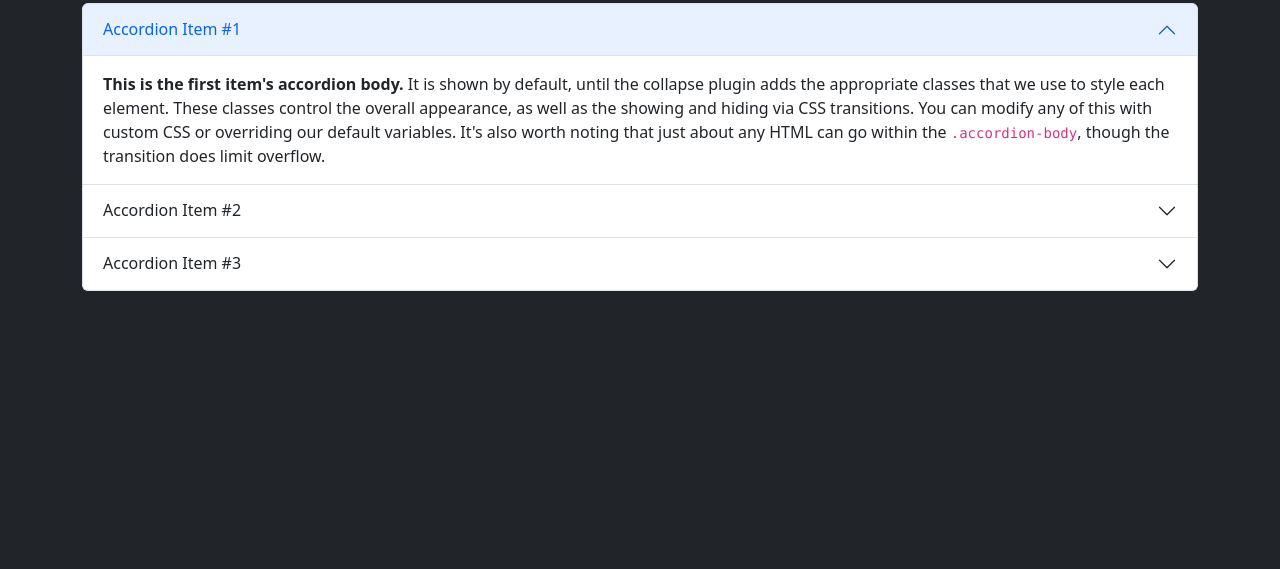
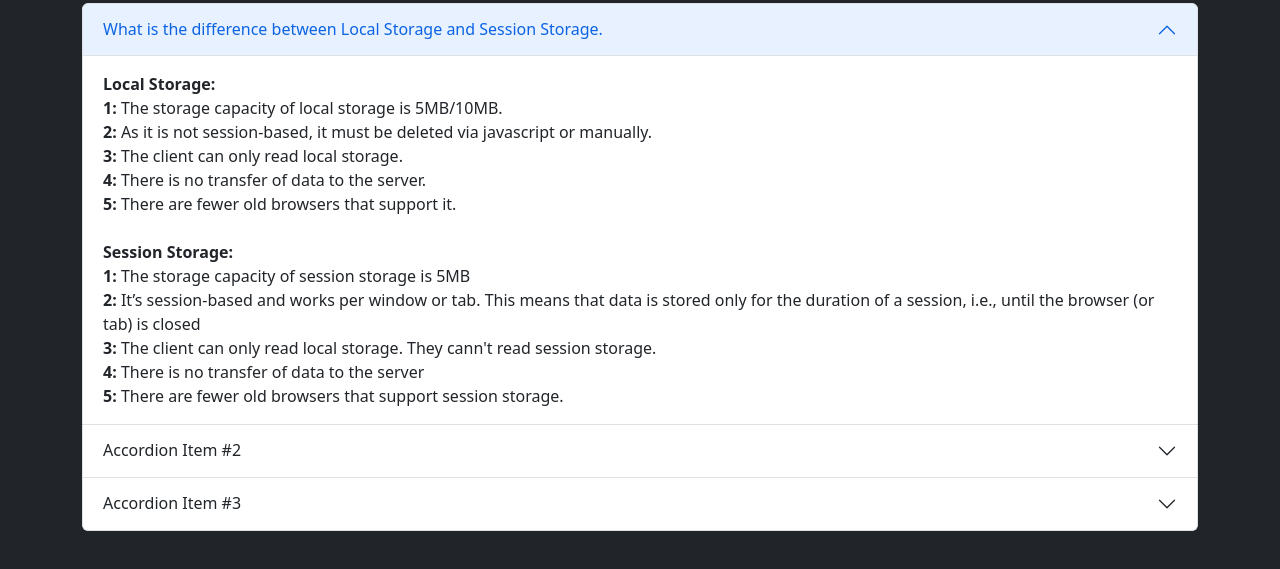
Before and after one commit to al-shaimon/type-monster-debug, a plain HTML site: page blog.html in a window 1280 px wide. Shown: the part 101-670 px from the top of the page. Drawn offline with nearby package versions, Linux system fonts and the light colour scheme.

Commit message:
first question added

```diff
--- a/blog.html
+++ b/blog.html
@@ -27,7 +27,7 @@
               aria-expanded="true"
               aria-controls="collapseOne"
             >
-              Accordion Item #1
+              What is the difference between Local Storage and Session Storage.
             </button>
           </h2>
           <div
@@ -37,12 +37,20 @@
             data-bs-parent="#accordionExample"
           >
             <div class="accordion-body">
-              <strong>This is the first item's accordion body.</strong> It is shown by default,
-              until the collapse plugin adds the appropriate classes that we use to style each
-              element. These classes control the overall appearance, as well as the showing and
-              hiding via CSS transitions. You can modify any of this with custom CSS or overriding
-              our default variables. It's also worth noting that just about any HTML can go within
-              the <code>.accordion-body</code>, though the transition does limit overflow.
+              <strong>Local Storage:</strong><br />
+              <strong>1: </strong>The storage capacity of local storage is 5MB/10MB. <br />
+              <strong>2: </strong>As it is not session-based, it must be deleted via javascript or
+              manually. <br />
+              <strong>3: </strong>The client can only read local storage. <br />
+              <strong>4: </strong>There is no transfer of data to the server. <br>
+              <strong>5: </strong>There are fewer old browsers that support it. <br> <br>
+
+              <strong>Session Storage:</strong><br>
+              <strong>1: </strong>The storage capacity of session storage is 5MB <br />
+              <strong>2: </strong>It’s session-based and works per window or tab. This means that data is stored only for the duration of a session, i.e., until the browser (or tab) is closed <br />
+              <strong>3: </strong>The client can only read local storage. They cann't read session storage. <br />
+              <strong>4: </strong>There is no transfer of data to the server <br>
+              <strong>5: </strong>There are fewer old browsers that support session storage.
             </div>
           </div>
         </div>
```
